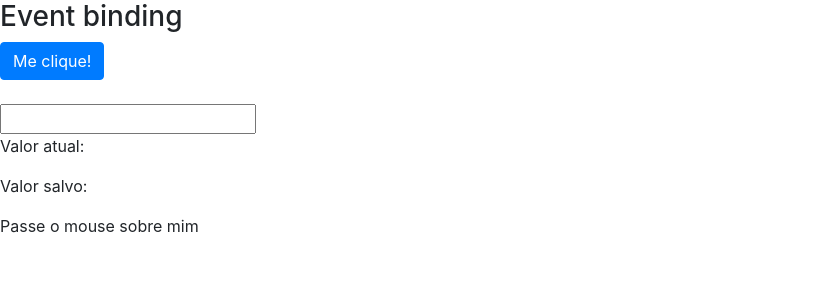
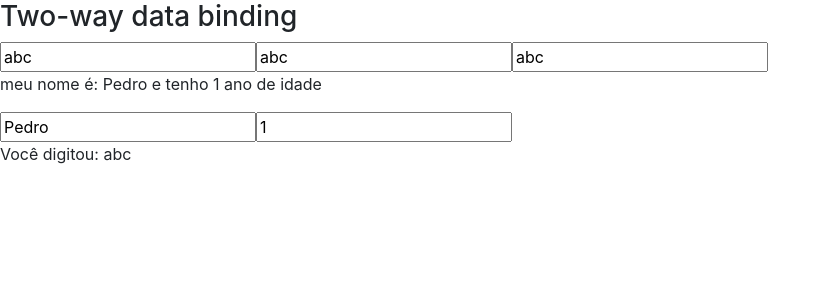
Before and after one commit to flavioportugal20/curso-angular, an Angular app in the folder data-binding/: page / in a window 1280 px wide. Shown: the top 300 px of the page, without its empty margins (0-831 px from the left). Built offline with nearby package versions, Linux system fonts and the light colour scheme.

Commit message:
Two-way data binding

```diff
--- a/data-binding/src/app/app.module.ts
+++ b/data-binding/src/app/app.module.ts
@@ -1,9 +1,11 @@
 import { NgModule } from '@angular/core';
+import { FormsModule } from '@angular/forms';
 import { BrowserModule } from '@angular/platform-browser';
 
 import { AppRoutingModule } from './app-routing.module';
 import { AppComponent } from './app.component';
 import { DataBindingComponent } from './data-binding/data-binding.component';
+import { MeuFormModule } from './meu-form/meu-form.module';
 
 @NgModule({
   declarations: [
@@ -12,7 +14,9 @@
   ],
   imports: [
     BrowserModule,
-    AppRoutingModule
+    AppRoutingModule,
+    FormsModule,
+    MeuFormModule
   ],
   providers: [],
   bootstrap: [AppComponent]
--- a/data-binding/src/app/data-binding/data-binding.component.html
+++ b/data-binding/src/app/data-binding/data-binding.component.html
@@ -1,6 +1,6 @@
+<!--
 <section class="property-binding">
 
-    <!--
     <article>
         <h3>Interpolation / Interpolação</h3>
         <p>String renderizada com Interpolação: {{ url }}</p>
@@ -51,6 +51,7 @@
     </article>
     -->
 
+    <!--
     <article>
         <h3>Event binding</h3>
         <div>
@@ -76,5 +77,7 @@
     </span>
         </div>
     </article>
+</section>
+-->
 
-</section>
+<app-meu-form></app-meu-form>
--- /dev/null
+++ b/data-binding/src/app/meu-form/meu-form.component.html
@@ -0,0 +1,27 @@
+<section>
+    <article>
+        <h3>Two-way data binding</h3>
+        <div>
+
+            <input type="text"
+                [value]="nome"
+                (input)="nome = updateNome(inputNome)"
+                #inputNome
+            />
+
+            <input type="text"
+                [ngModel]="nome"
+                (ngModelChange)="nome = $event"
+            />
+
+            <input type="text" [(ngModel)]="nome" />
+
+            <p>meu nome é: {{ pessoa.nome }} e tenho {{ pessoa.idade }} ano{{ (pessoa.idade > 1)? 's':'' }} de idade</p>
+            <input type="text" [(ngModel)]="pessoa.nome" />
+            <input type="text" [(ngModel)]="pessoa.idade" />
+
+            <p>Você digitou: {{ nome }}</p>
+        </div>
+    </article>
+
+</section>
--- /dev/null
+++ b/data-binding/src/app/meu-form/meu-form.component.ts
@@ -0,0 +1,26 @@
+import { Component, OnInit } from '@angular/core';
+
+@Component({
+  selector: 'app-meu-form',
+  templateUrl: './meu-form.component.html',
+  styleUrls: ['./meu-form.component.css']
+})
+export class MeuFormComponent implements OnInit {
+
+  nome: string = 'abc';
+
+  pessoa: any = {
+    nome:'Pedro',
+    idade: 1
+  }
+
+  updateNome(element: HTMLInputElement): string{
+    return this.nome = element.value;
+  }
+
+  constructor() { }
+
+  ngOnInit(): void {
+  }
+
+}
```
Also changed, not shown: data-binding/src/app/meu-form/meu-form.module.ts (added, +22 -0 lines), data-binding/src/app/meu-form/meu-form.component.css (added), 1 other file (tests, documents, lock files or other folders).
